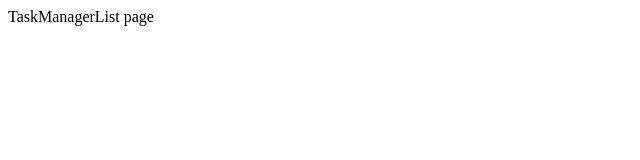
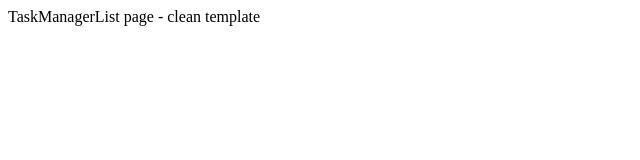
Before and after one commit to OlesiaPolevoi/task-manager, a React (Create React App) app: page /task-manager/ in a window 1280 px wide. Shown: the top 160 px of the page, without its empty margins (0-640 px from the left). Built offline with nearby package versions, Linux system fonts and the light colour scheme.

Commit message:
new react template created

```diff
--- a/src/pages/TaskManagerList.tsx
+++ b/src/pages/TaskManagerList.tsx
@@ -1,5 +1,5 @@
 import React from "react";
 
 export const TaskManagerList = () => {
-  return <div className="App">TaskManagerList page</div>;
+  return <div className="App">TaskManagerList page - clean template</div>;
 };
```
